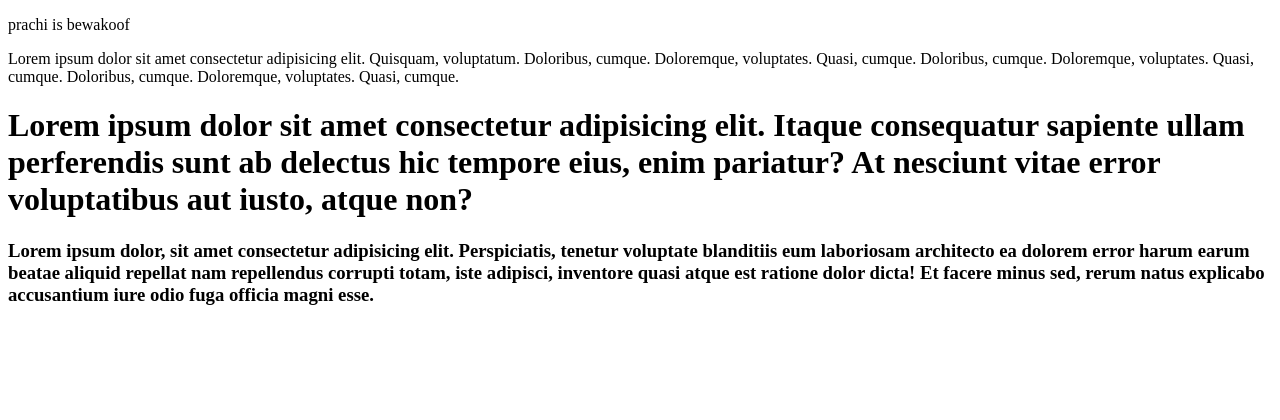
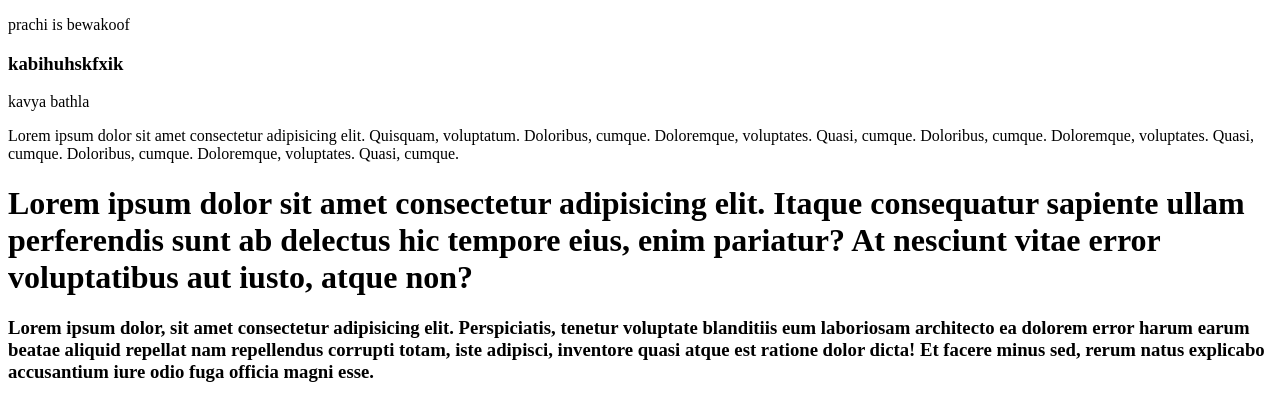
Before and after one commit to kavyabathla/demo2, a plain HTML site: page index.html in a window 1280 px wide. Drawn offline with Linux system fonts and the light colour scheme.

Commit message:
Update index.html

```diff
--- a/index.html
+++ b/index.html
@@ -7,6 +7,8 @@
 </head>
 <body>
     <p> prachi is bewakoof
+    <h3>kabihuhskfxik</h3>
+        kavya bathla
     <p>Lorem ipsum dolor sit amet consectetur adipisicing elit. Quisquam, voluptatum. Doloribus, cumque. Doloremque, voluptates. Quasi, cumque. Doloribus, cumque. Doloremque, voluptates. Quasi, cumque. Doloribus, cumque. Doloremque, voluptates. Quasi, cumque.</p>
     </p>
     <h1>Lorem ipsum dolor sit amet consectetur adipisicing elit. Itaque consequatur sapiente ullam perferendis sunt ab delectus hic tempore eius, enim pariatur? At nesciunt vitae error voluptatibus aut iusto, atque non?</h1>
```
